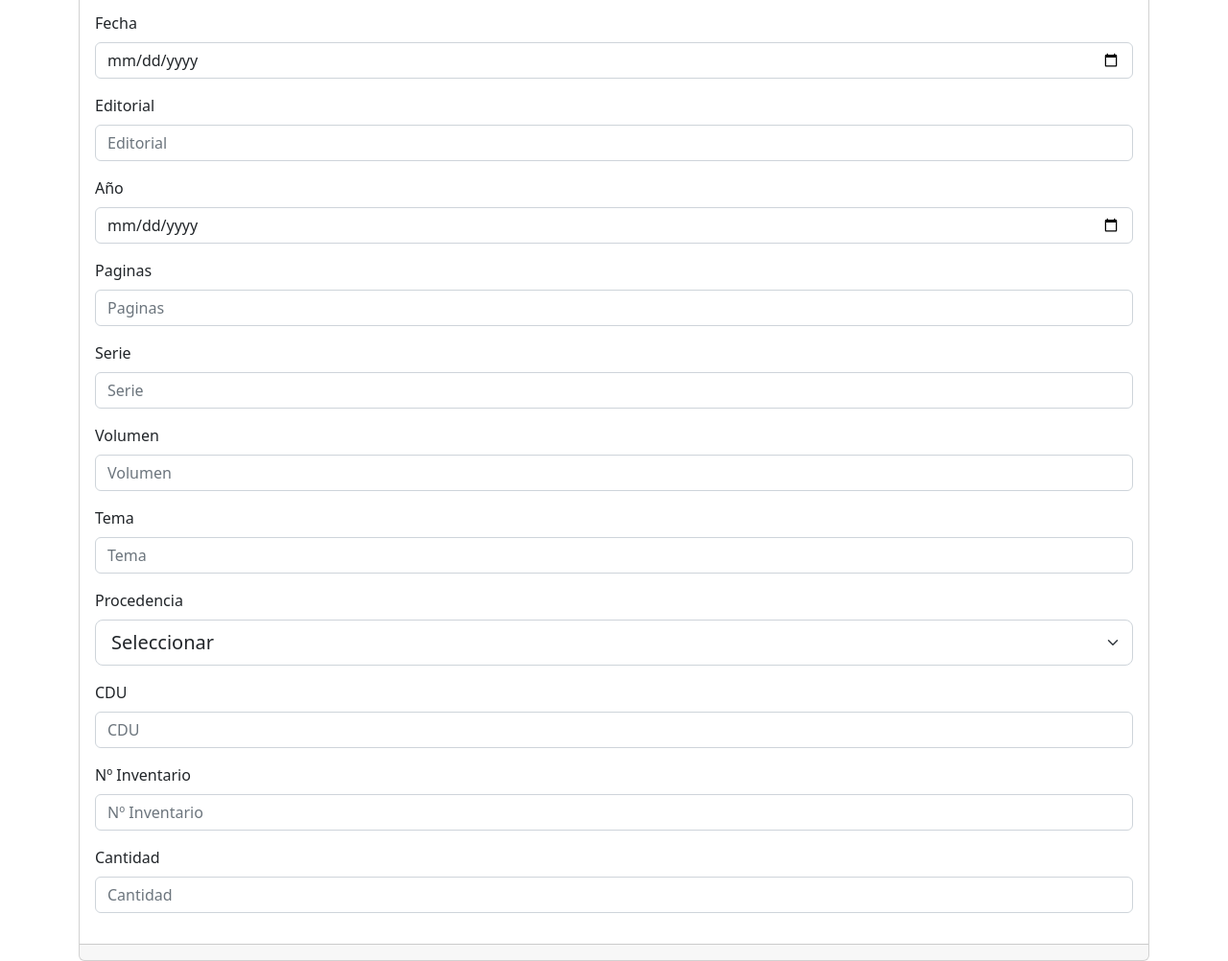
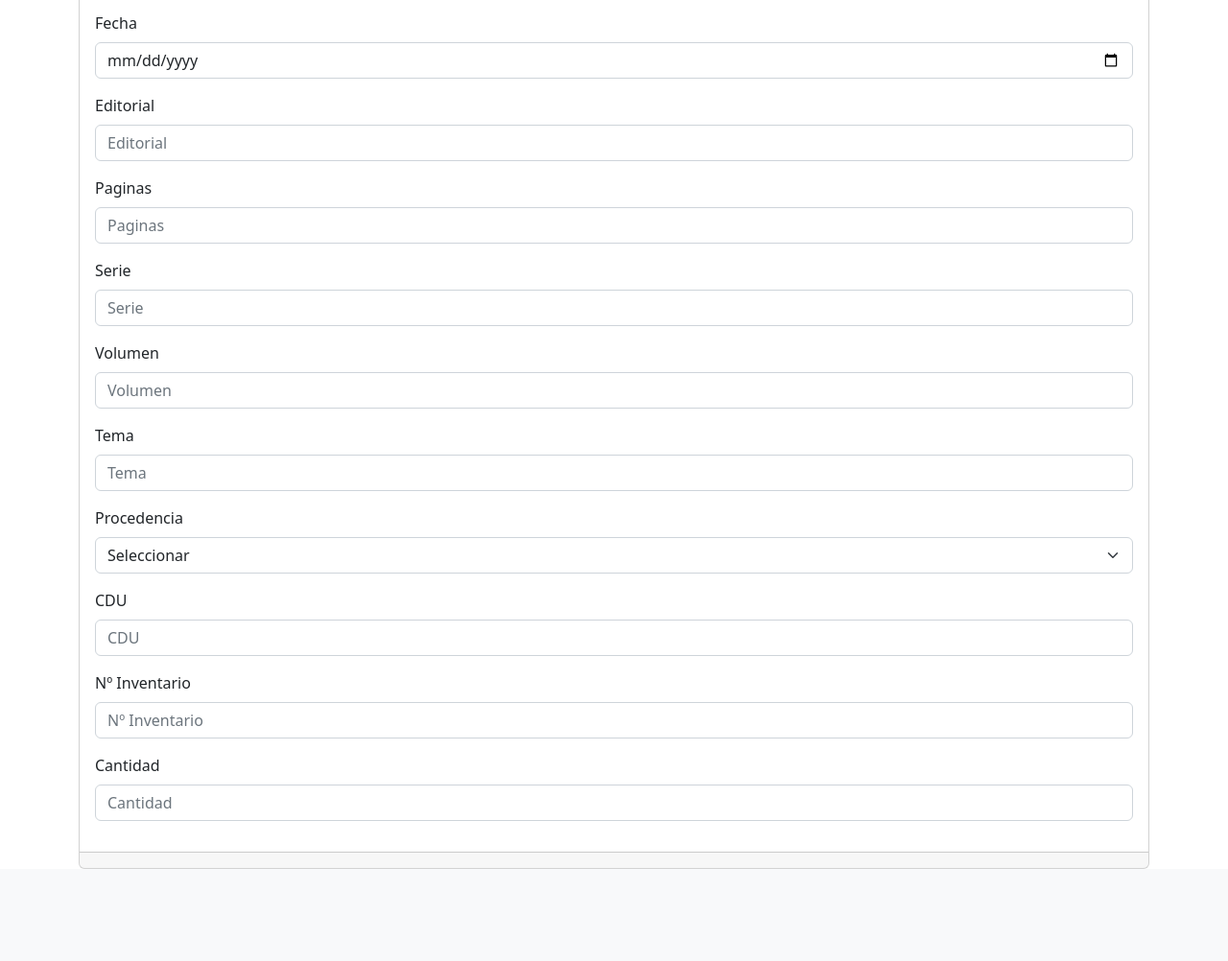
Before and after one commit to jmisoardi/app_biblioteca, a PHP site: page /app_biblioteca/secciones/libros/crear.php in a window 1280 px wide. Shown: the part 574-1576 px from the top of the page at 96% size. After the commit the page ends 1480 px from the top, so only its background shows below. Run offline with PHP 8.4, Linux system fonts and the light colour scheme.

Commit message:
se creo la  base de dato del formulario libro, crear.php

```diff
--- a/index.php
+++ b/index.php
@@ -7,7 +7,7 @@
         <div class="container-fluid py-5">
             <h1 class="display-5 fw-bold">Biblioteca Virtual- (Local)</h1>
             <p class="col-md-8 fs-4">Using a series of utilities, you can create this jumbotron, just like the one in previous versions of Bootstrap. Check out the examples below for how you can remix and restyle it to your liking.</p>
-            <button class="btn btn-primary btn-lg" type="button">Example button</button>
+            <!-- <button class="btn btn-primary btn-lg" type="button">Example button</button> -->
         </div>
     </div>
 
--- a/secciones/libros/crear.php
+++ b/secciones/libros/crear.php
@@ -10,9 +10,9 @@
         <form action="" method="post">
 
             <div class="mb-3">
-                <label  for="Fecha_ingr" class="form-label">Fecha Ingreso</label>
+                <label  for="fecha_ingreso" class="form-label">Fecha Ingreso</label>
                 <input  type="datetime-local"
-                        class="form-control" name="Fecha_ingr" id="Fecha_ingr" aria-describedby="helpId" placeholder="">
+                        class="form-control" name="fecha_ingreso" id="fecha_ingreso" aria-describedby="helpId" placeholder="">
             </div>
             <div class="mb-3">
                 <label  for="autor" class="form-label">Autor</label>
@@ -45,11 +45,6 @@
                         class="form-control" name="editorial" id="editorial" aria-describedby="helpId" placeholder="Editorial">
             </div>
             <div class="mb-3">
-                <label  for="year" class="form-label">Año</label>
-                <input  type="date"
-                        class="form-control" name="year" id="year" aria-describedby="helpId" placeholder="">
-            </div>
-            <div class="mb-3">
                 <label  for="pagina" class="form-label">Paginas</label>
                 <input  type="number"
                         class="form-control" name="pagina" id="pagina" aria-describedby="helpId" placeholder="Paginas">
@@ -70,8 +65,8 @@
                         class="form-control" name="tema" id="tema" aria-describedby="helpId" placeholder="Tema">
             </div>
             <div class="mb-3">
-                <label for="idprocedencia" class="form-label">Procedencia</label>
-                <select class="form-select form-select-lg" name="idprocedencia" id="idprocedencia">
+                <label for="id_procedencia" class="form-label">Procedencia</label>
+                <select class="form-select form-select-ms" name="id_procedencia" id="id_procedencia">
                     <option selected>Seleccionar</option>
                     <option value="compra">Compra</option>
                     <option value="donacion">Donación</option>
@@ -84,19 +79,15 @@
                         class="form-control" name="cdu" id="cdu" aria-describedby="helpId" placeholder="CDU">
             </div>
             <div class="mb-3">
-                <label  for="inventario" class="form-label">Nº Inventario</label>
+                <label  for="n_inventario" class="form-label">Nº Inventario</label>
                 <input  type="text"
-                        class="form-control" name="inventario" id="inventario" aria-describedby="helpId" placeholder="Nº Inventario">
+                        class="form-control" name="n_inventario" id="n_inventario" aria-describedby="helpId" placeholder="Nº Inventario">
             </div>
             <div class="mb-3">
                 <label  for="cantidad" class="form-label">Cantidad</label>
                 <input  type="text"
                         class="form-control" name="cantidad" id="cantidad" aria-describedby="helpId" placeholder="Cantidad">
             </div>
-
-
-
-
 
         </form>
 
```
